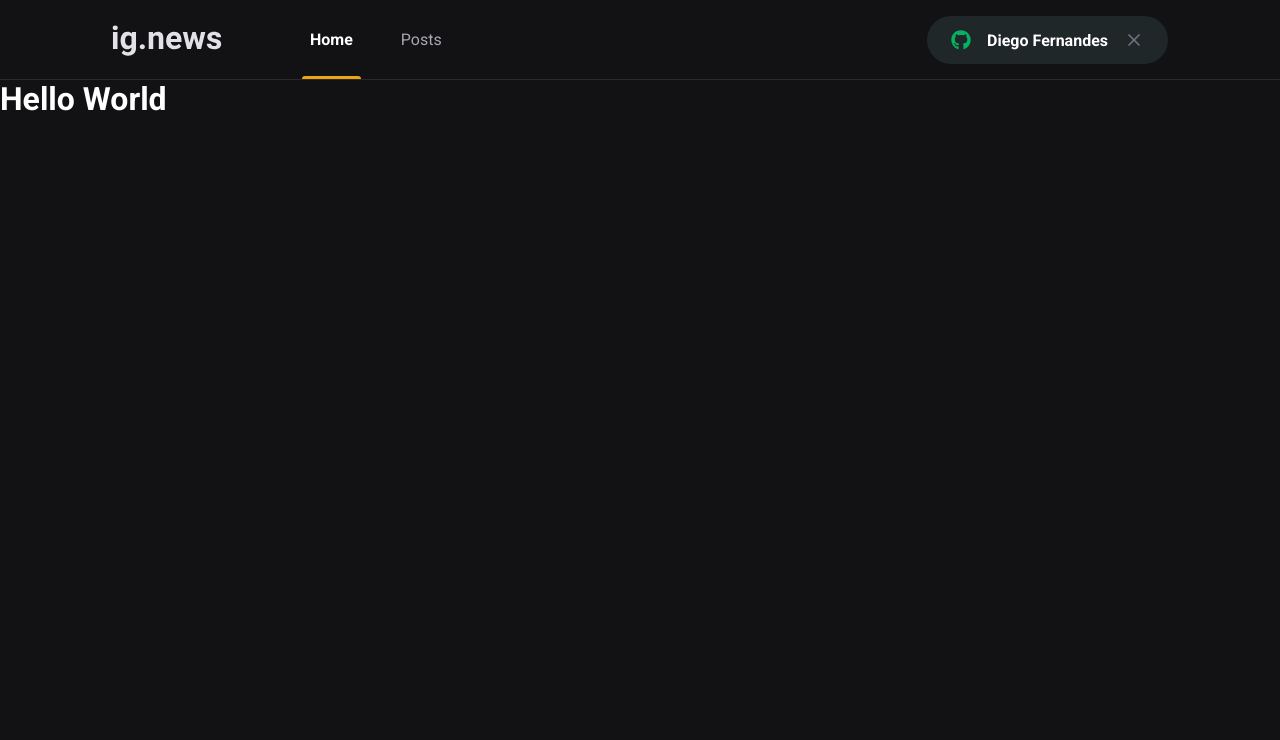
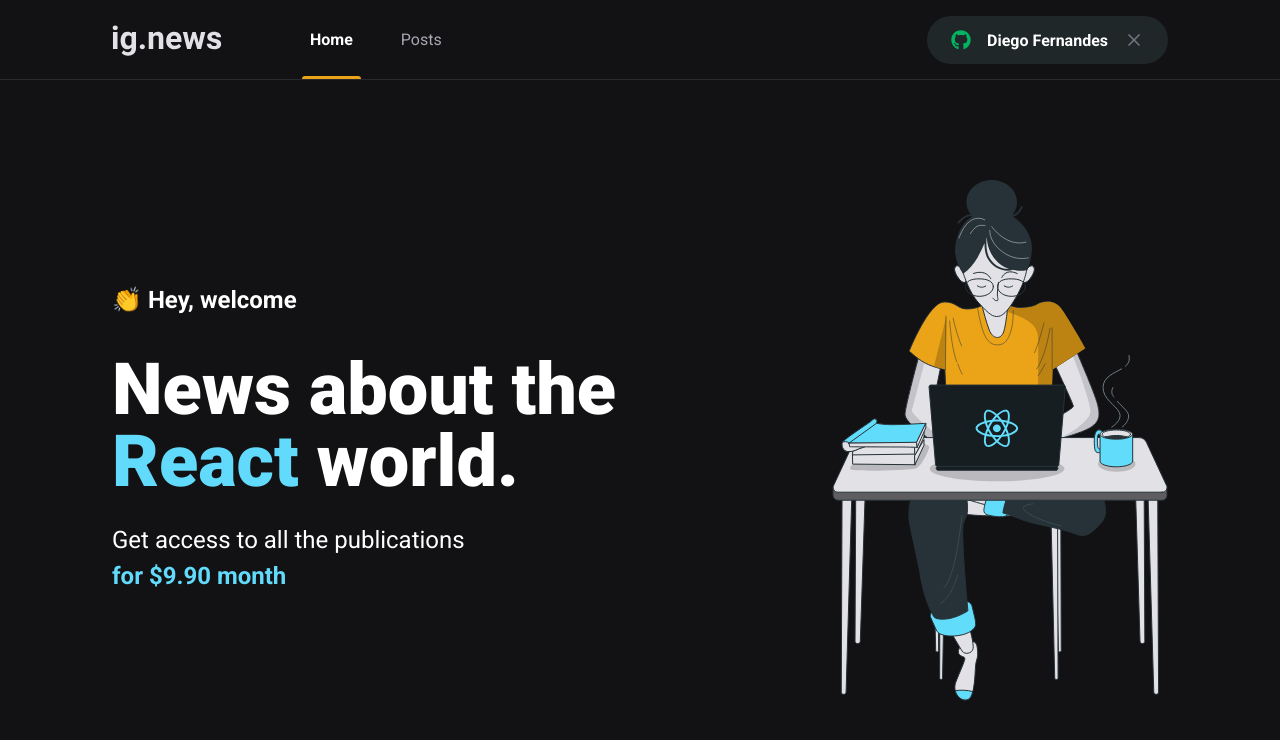
Before and after one commit to joao96/blog-ignews-Next.js, a Next.js app: page / in a window 1280 px wide. Shown: the top 740 px of the page. Built offline with nearby package versions, Linux system fonts and the light colour scheme.

Commit message:
Página Home

```diff
--- /dev/null
+++ b/src/pages/home.module.scss
@@ -0,0 +1,41 @@
+.contentContainer {
+  max-width: 1120px;
+  margin: 0 auto;
+  padding: 0 2rem;
+  height: calc(100vh - 5rem);
+
+  display: flex;
+  align-items: center;
+  justify-content: space-between;
+}
+
+.hero {
+  max-width: 600px;
+
+  > span {
+    font-size: 1.5rem;
+    font-weight: bold;
+  }
+
+  h1 {
+    font-size: 4.5rem;
+    line-height: 4.5rem;
+    font-weight: 900;
+    margin-top: 2.5rem;
+
+    span {
+      color: var(--cyan-500);
+    }
+  }
+
+  p {
+    font-size: 1.5rem;
+    line-height: 2.25rem;
+    margin-top: 1.5rem;
+
+    span {
+      color: var(--cyan-500);
+      font-weight: bold;
+    }
+  }
+}
--- a/src/pages/index.tsx
+++ b/src/pages/index.tsx
@@ -1,11 +1,27 @@
 import Head from "next/head";
+
+import styles from "./home.module.scss";
+
 export default function Home() {
   return (
     <>
       <Head>
-        <title>Início | ig.news</title>
+        <title>Home | ig.news</title>
       </Head>
-      <h1>Hello World</h1>
+      <main className={styles.contentContainer}>
+        <section className={styles.hero}>
+          <span>👏 Hey, welcome</span>
+          <h1>
+            News about the <span>React</span> world.
+          </h1>
+          <p>
+            Get access to all the publications <br />
+            <span>for $9.90 month</span>
+          </p>
+        </section>
+
+        <img src="/images/avatar.svg" alt="Girl coding" />
+      </main>
     </>
   );
 }
```
